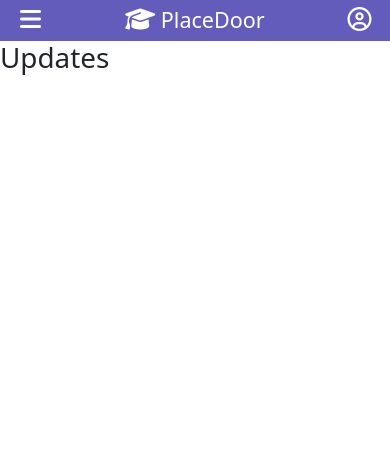
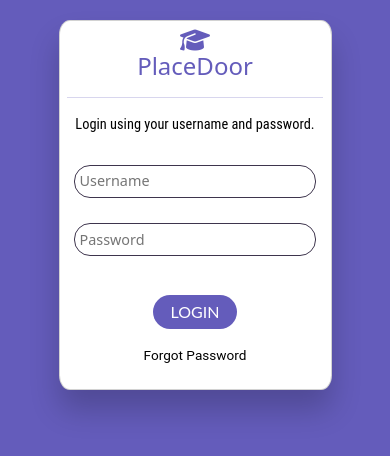
Before and after one commit to boyz-3000/place-door, a React (Create React App) app in the folder place-door/: page / in a window 390 px wide. Shown: the top 456 px of the page. Built offline with nearby package versions, Linux system fonts and the light colour scheme.

Commit message:
Updated sgnin page

```diff
--- a/place-door/src/App.js
+++ b/place-door/src/App.js
@@ -4,25 +4,23 @@ import { BrowserRouter, Routes, Route } from "react-router-dom";
 import Updates from "./Pages/Updates";
 import Jobs from "./Pages/Jobs/Jobs";
 import Resume from "./Pages/Resume";
-import Applied from "./Pages/Applied";
+import Applied from "./Pages/Applied_Jobs/Applied";
 import Profile from "./Pages/Profile/Profile";
-
 import TopBar from "./components/top-bar/TopBar";
 import "./App.css";
-import Signin from "./Pages/Signin";
+import SigninForm from "./Pages/Signin/SigninForm";
 
 function App(){
   return (
     <div className="app">
       <BrowserRouter>
-        <TopBar />
         <Routes>
-          <Route path="/" element={<Updates />} />
+          <Route path="/" element={<SigninForm />} />
+          <Route path="/updates" element={<Updates />} />
           <Route path="/jobs" element={<Jobs />} />
           <Route path="/resume" element={<Resume />} />
           <Route path="/applied" element={<Applied />} />
           <Route path="/profile" element={<Profile />} />
-          <Route path="/signup" element={<Signin />} />
         </Routes>
       </BrowserRouter>
     </div>
--- a/place-door/src/Pages/Applied_Jobs/Applied.jsx
+++ b/place-door/src/Pages/Applied_Jobs/Applied.jsx
@@ -1,9 +1,12 @@
 import React from "react";
 import AppliedJobDetails from "../../components/applied-jobs/AppliedJobDetails";
+import TopBar from "../../components/top-bar/TopBar";
 import AppliedJobData from "./AppliedJobsData";
 
 function AppliedJobs() {
   return (
+    <>
+    <TopBar />
     <div>
       {AppliedJobData.map((x) => (
         <AppliedJobDetails
@@ -18,6 +21,7 @@ function AppliedJobs() {
         />
       ))}
     </div>
+    </>
   );
 }
 
--- a/place-door/src/Pages/Jobs/Jobs.jsx
+++ b/place-door/src/Pages/Jobs/Jobs.jsx
@@ -2,9 +2,12 @@ import React from "react";
 import Card from "../../components/card/Card";
 import "./Jobs.css";
 import CardData from "./CardData";
+import TopBar from "../../components/top-bar/TopBar";
 
 function Jobs() {
   return (
+    <>
+    <TopBar/>
     <div className="container text-center dashboard">
       <div className="row">
         {CardData.map((x) => (
@@ -21,6 +24,8 @@ function Jobs() {
         ))}
       </div>
     </div>
+    </>
+
   );
 }
 
--- a/place-door/src/Pages/Profile/Profile.jsx
+++ b/place-door/src/Pages/Profile/Profile.jsx
@@ -1,8 +1,11 @@
 import React from "react";
+import TopBar from "../../components/top-bar/TopBar";
 import "./Profile.css";
 
 function Profile() {
     return (
+        <>
+        <TopBar/>
         <div>
             <header>
                 <h3>Profile</h3>
@@ -90,6 +93,7 @@ function Profile() {
 
             </div>
         </div>
+        </>
     );
 }
 
--- a/place-door/src/Pages/Resume.jsx
+++ b/place-door/src/Pages/Resume.jsx
@@ -1,8 +1,12 @@
 import React from "react";
+import TopBar from "../components/top-bar/TopBar";
 
 const Resume=()=>{
     return(
+        <>
+        <TopBar/>
         <div>Resume</div>
+        </>
     );
 }
 
--- a/place-door/src/Pages/Signin.css
+++ b/place-door/src/Pages/Signin.css
@@ -4,11 +4,12 @@
     justify-content: center;
     background: rgb(238,174,202);
     background: radial-gradient(circle, rgba(238,174,202,1) 0%, rgba(148,187,233,1) 100%);
-    height: 100vh;
+    height:100vh;
 }
 
 
 .cover{
+    position: relative;
     background-color: #645ccd;
     text-align: center;
     border-radius: 0.5rem;
@@ -40,7 +41,7 @@
     border: none;
 }
 
-@media only screen and (max-width: 400px) {
+/* @media only screen and (max-width: 400px) {
     .cover{
         background-color: #645ccd;
         margin: 5%;
@@ -77,4 +78,4 @@
         margin: 5%;
         text-align: center;
     }
-}
+} */
--- /dev/null
+++ b/place-door/src/Pages/Signin/Signin.css
@@ -0,0 +1,35 @@
+.card{
+    background-color: #fff;
+    /* height: 25rem;
+    width: 20rem; */
+    position: relative;
+    padding: 2%;
+    box-shadow: rgba(0, 0, 0, 0.2) 0px 20px 30px;
+    border-radius: 4%;
+}
+
+.page{
+    justify-content: center;
+    /* padding-bottom: 25%; */
+    align-items: center;
+    display: flex;
+    height: 100%;
+    flex-direction: column;
+    margin: 0;
+    padding-top: 5%;
+    /* background: linear-gradient(90deg, rgba(160,132,220,1) 0%, rgba(180,150,223,1) 21%, rgba(190,159,224,1) 40%, rgba(203,170,226,1) 57%, rgba(213,179,227,1) 76%, rgba(235,199,230,1) 100%); */
+    background-color: #645cbb;
+}
+@media only screen and (max-width: 500px) {
+    .card{
+        width: 70vw;
+        margin-left: 2rem;
+        margin-right: 2rem;
+    }
+}
+
+@media only screen and (max-height: 500px) {
+    .card{
+        height: 90vh;
+    }
+}
--- /dev/null
+++ b/place-door/src/Pages/Signin/Signin.jsx
@@ -0,0 +1,18 @@
+import React, { useEffect } from "react";
+import "./Signin.css";
+function Signin(props) {
+  useEffect(()=>{
+    document.body.style.background = '#645cbb';
+  })
+
+  return (
+
+
+
+    <div className="page">
+      <div className="card">{props.children}</div>
+    </div>
+  );
+}
+
+export default Signin;
--- /dev/null
+++ b/place-door/src/Pages/Signin/SigninForm.css
@@ -0,0 +1,164 @@
+.title{
+    color: #645cbb;
+    text-align: center;
+    margin-bottom: 0rem;
+
+}
+
+.subtitle{
+    color: black;
+    text-align: center;
+    margin-bottom: 1;
+    font-family: 'Roboto Condensed', sans-serif;
+
+}
+
+.input_container{
+    display: flex;
+    flex-direction: column;
+}
+
+.input_container input{
+    width: 100%;
+    margin: 1rem auto;
+    padding: .5rem;
+    border-radius: 1rem;
+    font-size: 1rem;
+    outline:0;
+    border: grey .7px solid;
+}
+
+.input_container input:hover{
+    outline: 1px #EBC7E6 solid;
+}
+
+hr{
+    color: #645cbb;
+}
+/* .login_button{
+    display: block;
+    margin: 3rem auto 1rem auto;
+    width: 35%;
+    border-radius: 25px;
+    font-size: 1rem;
+    cursor: pointer;
+    border: 0;
+    margin-top: 3%;
+    padding: .5rem 0rem;
+    color: black;
+    -webkit-transition: ease-out 0.4s;
+    transition: ease-out 0.4s;
+    box-shadow: rgba(50, 50, 93, 0.25) 0px 13px 27px -5px, rgba(0, 0, 0, 0.3) 0px 8px 16px -8px;
+}
+
+.login_button:hover{
+    box-shadow: inset 400px 0 0 0 #D80286;
+} */
+
+.login_button {
+    display: block;
+    font-family: 'Lato', sans-serif;
+    margin: 3rem auto 1rem auto;
+    width: 35%;
+    border-radius: 25px;
+    font-size: 1rem;
+    cursor: pointer;
+    border:0;
+    margin-top: 3%;
+    padding: .5rem 0rem;
+    color: white;
+    -webkit-transition: ease-out 0.6s;
+    -moz-transition: ease-out 0.6s;
+    transition: ease-out 0.6s;
+    background-color: #645cbb;
+  }
+.login_button:hover {
+    color: white;
+    outline: 0;
+    border: 0;
+    box-shadow: inset 200px 0 0 0 #3b3672;
+}
+
+
+.link_container{
+    display: flex;
+    justify-content: center;
+}
+
+.small{
+    color: black;
+    text-align: center;
+    cursor: pointer;
+    font-size: 0.85rem;
+    text-decoration: none;
+    font-family: 'Roboto', sans-serif;
+
+}
+
+.small:hover{
+    color: #645cbb;
+}
+
+.fa-graduation-cap{
+    color: #645cbb;
+    font-size: 2rem;
+    text-align: center;
+}
+.error_msg{
+    color: red;
+    margin: 0;
+    font-size: 0.7rem;
+    padding-left: .6rem;
+}
+
+@media only screen and (max-width:500px){
+
+    .input_container input{
+        width: 80%;
+    }
+
+    .error_msg{
+        padding-left: .2rem;
+    }
+
+    .login_button{
+        width: 33%;
+        padding: 2%;
+    }
+
+    .title{
+        font-size: 1.5rem;
+    }
+    .fa-graduation-cap{
+        color: #645cbb;
+        font-size: 1.5rem;
+        text-align: center;
+    }
+}
+
+
+@media only screen and (max-width:500px){
+
+    .subtitle{
+        margin-bottom: 1rem;
+        font-size: .9rem;
+    }
+
+    .small{
+        margin-bottom: 1rem;
+    }
+
+    .login_button{
+        margin-top: 10%;
+    }
+
+    .input_container input{
+        width: 95%;
+        margin: .8rem auto;
+        padding: .3rem;
+        border-radius: 1rem;
+        font-size: .9rem;
+        outline: 0;
+        border: #3e354d 1px solid;
+    }
+}
--- /dev/null
+++ b/place-door/src/Pages/Signin/SigninForm.jsx
@@ -0,0 +1,79 @@
+import React, {useState} from 'react'
+import "./SigninForm.css";
+import Signin from './Signin';
+import { database } from './databse';
+function SigninForm() {
+  const [username,setUsername]=useState("");
+  const [password,setPassword]=useState("");
+  const [errorMessages,setErrorMessages]=useState({})
+
+  const errors={
+    username:"Invalid Username",
+    password:"Invalid Password",
+    noPassword:"Please enter your password",
+    noUsername:"Please enter your Username"
+  };
+
+  const handleSubmit=(e)=>{
+    e.preventDefault();
+
+    if(!username){
+      setErrorMessages({name:"noUsername",message:errors.noUsername});
+      return;
+    }
+
+    if(!password){
+      setErrorMessages({name:"noPassword",message:errors.noPassword});
+      return;
+    }
+
+    const currentUser=database.find((user)=>user.username===username);
+
+    if(currentUser){
+      if(currentUser.password!==password){
+        setErrorMessages({name:"password",message:errors.password})
+      }
+      else{
+        setErrorMessages({});
+        // alert("Logged in Sucessfully")
+        console.log("Logged In")
+      }
+    }
+    else{
+      setErrorMessages({name:"username",message:errors.username})
+    }
+  };
+
+  const renderErrorMsg=(name)=>
+    name === errorMessages.name&&(
+    <p className="error_msg">{errorMessages.message}</p>
+  )
+
+  return (
+    <Signin>
+        <i className="fa-solid fa-graduation-cap"></i>
+        <h1 className='title'>PlaceDoor</h1>
+        <hr></hr>
+        <p className='subtitle'> Login using your username and password.</p>
+        <form onSubmit={handleSubmit}>
+            <div className='input_container'>
+              <input type="text" placeholder='Username' value={username} onChange={(e)=>setUsername(e.target.value)}/>
+              {renderErrorMsg("username")}
+              {renderErrorMsg("noUsername")}
+              <input type="password" placeholder='Password' value={password} onChange={(e)=>setPassword(e.target.value)}/>
+              {renderErrorMsg("password")}
+              {renderErrorMsg("noPassword")}
+            </div>
+            <input  className="login_button" type="submit" value="LOGIN"/>
+            <div className='link_container'>
+              <a href='' className='small'>
+                Forgot Password
+              </a>
+            </div>
+        </form>
+    </Signin>
+
+  )
+}
+
+export default SigninForm
--- /dev/null
+++ b/place-door/src/Pages/Signin/databse.js
@@ -0,0 +1,10 @@
+export const database=[
+    {
+        username:"somya",
+        password:"77"
+    },
+    {
+        username:"admin",
+        password:"admin"
+    }
+]
--- a/place-door/src/Pages/Updates.jsx
+++ b/place-door/src/Pages/Updates.jsx
@@ -1,8 +1,13 @@
 import React from "react";
+import TopBar from "../components/top-bar/TopBar";
 
 const Updates=()=> {
   return (
+    <div>
+    <TopBar />
     <h1>Updates</h1>
+    </div>
+
   );
 }
 
```
